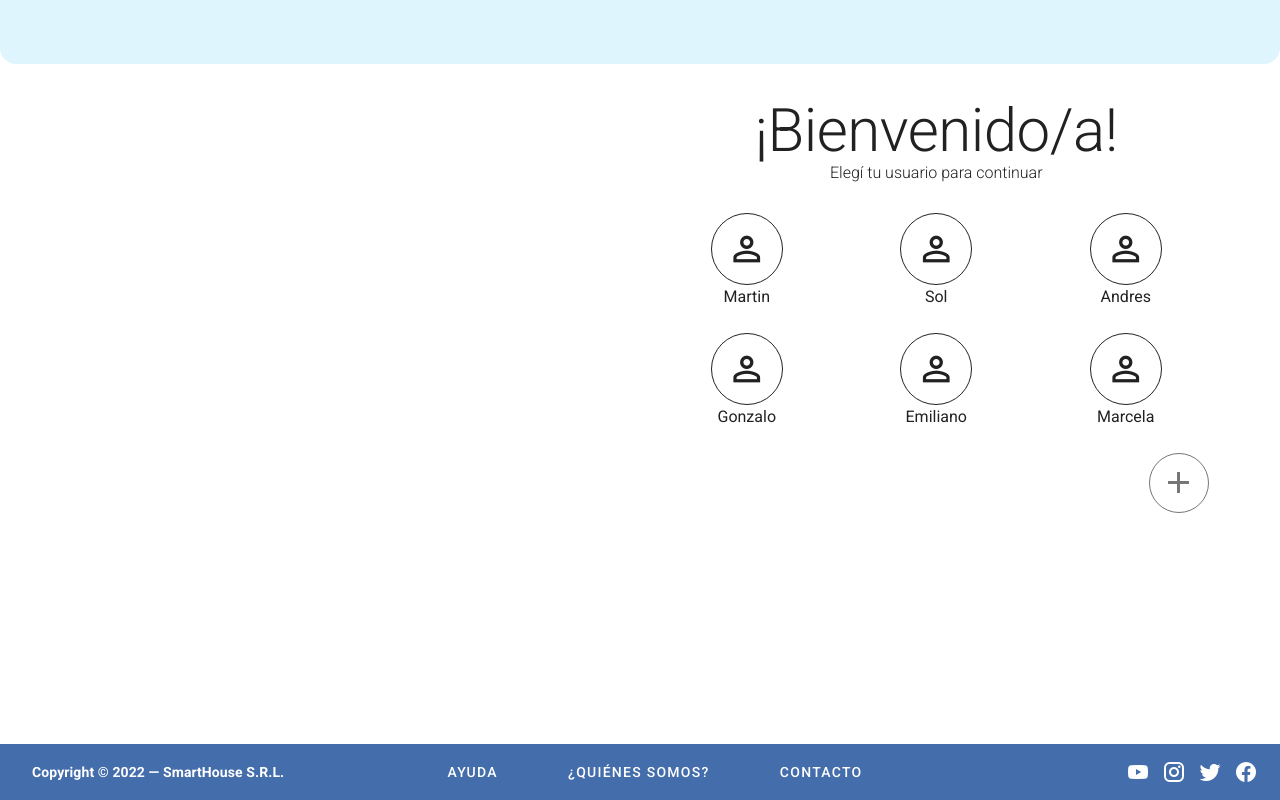
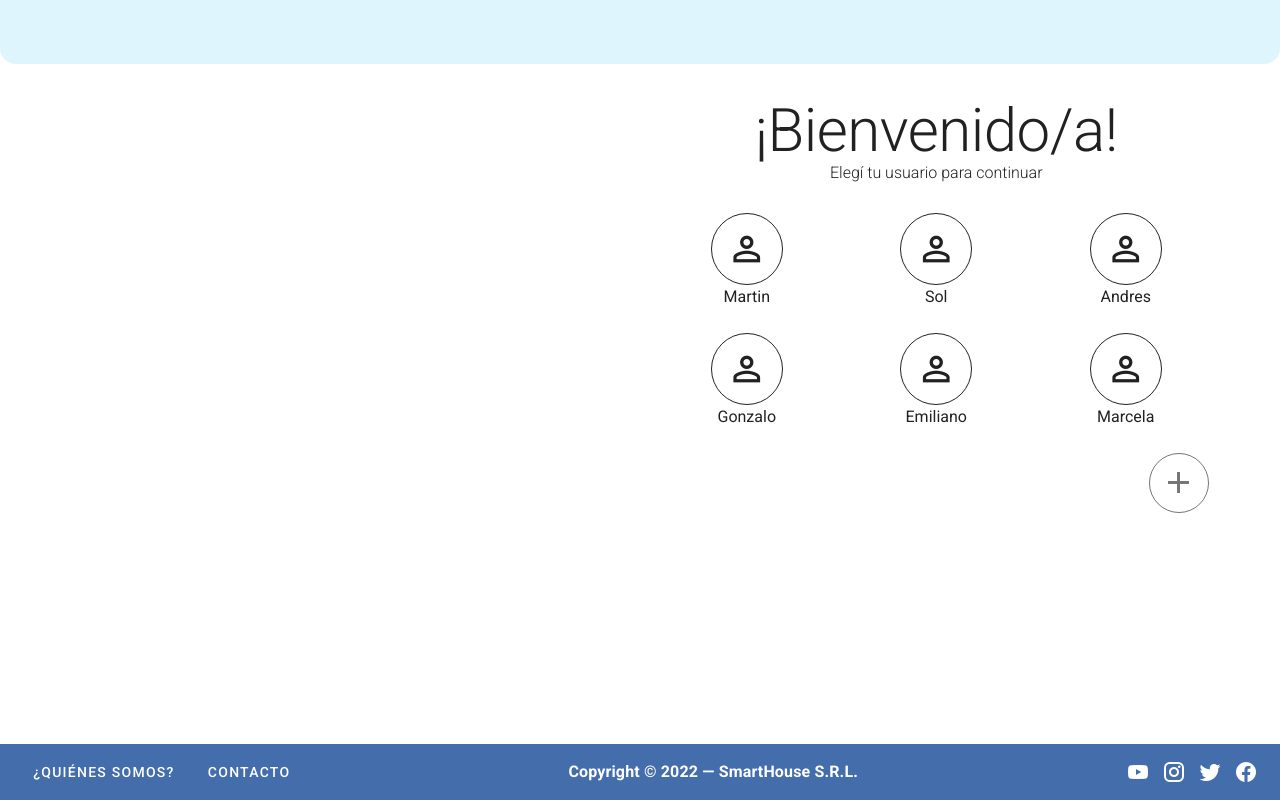
Before and after one commit to apodgornyitba/HCI_WEB, a Vue app: page / in a window 1280 px wide. Built offline with nearby package versions, Linux system fonts and the light colour scheme.

Commit message:
Remove extra 'Help' and update Footer component
Help button is removed to avoid repetition in the website design.
Copyright and links have been swaped and their styles modified.

```diff
--- a/src/components/Footer.vue
+++ b/src/components/Footer.vue
@@ -7,17 +7,9 @@
           no-gutters
           class="my-0 py-0"
       >
-        <v-card-text
-            class="text-left py-0"
-            style="width: fit-content; margin: auto 0;"
-        >
-          <strong>Copyright © {{ new Date().getFullYear() }} — SmartHouse S.R.L.</strong>
-        </v-card-text>
-
-        <v-spacer></v-spacer>
 
         <v-row
-            class="justify-space-around py-0"
+            class="justify-start mx-0 pa-0"
             width="fit-content"
             no-gutters
         >
@@ -31,6 +23,15 @@
             <span>{{ link.name }}</span>
           </v-btn>
         </v-row>
+
+        <v-spacer></v-spacer>
+
+        <v-card-text
+            class="text-left mx-0 my-auto py-0 text-subtitle-1"
+            style="width: fit-content;"
+        >
+          <strong>Copyright © {{ new Date().getFullYear() }} — SmartHouse S.R.L.</strong>
+        </v-card-text>
 
         <v-spacer></v-spacer>
 
@@ -66,7 +67,6 @@
     data: () => ({
 
       links: [
-        {path: "/help", name: "Ayuda"},
         {path: "/about", name: "¿Quiénes somos?"},
         {path: "/contact", name: "Contacto"}
       ],
```
